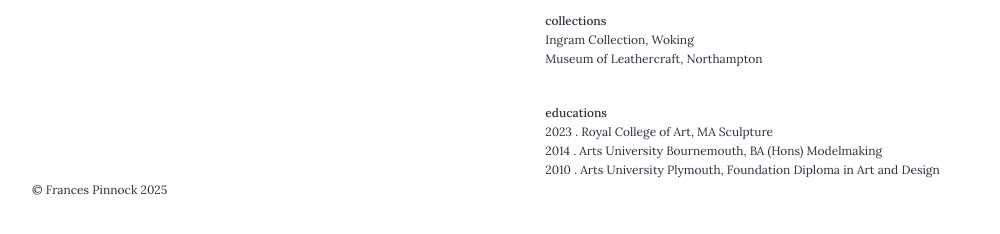
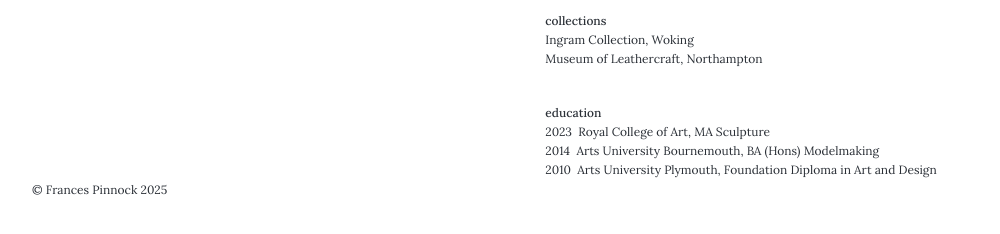
Before and after one commit to francespinnock/francespinnock.github.io, a Jekyll site: the page built from _pages/bio.md, in a window 1280 px wide and 1304 px high. Shown: the part 1065-1299 px from the top of the window, without its empty margins (28-1028 px from the left). Built offline with Jekyll 4.4.1, drawn with Linux system fonts in a browser that asks for light colours; nearby versions of some CDN libraries; some web fonts are replaced.

Commit message:
Update bio.md

```diff
--- a/_pages/bio.md
+++ b/_pages/bio.md
@@ -64,7 +64,7 @@ Ingram Collection, Woking
 Museum of Leathercraft, Northampton
 <br />
 
-**educations**
-2023 . Royal College of Art, MA Sculpture
-2014 . Arts University Bournemouth, BA (Hons) Modelmaking
-2010 . Arts University Plymouth, Foundation Diploma in Art and Design
+**education**
+2023&nbsp;&nbsp;Royal College of Art, MA Sculpture
+2014&nbsp;&nbsp;Arts University Bournemouth, BA (Hons) Modelmaking
+2010&nbsp;&nbsp;Arts University Plymouth, Foundation Diploma in Art and Design
```
